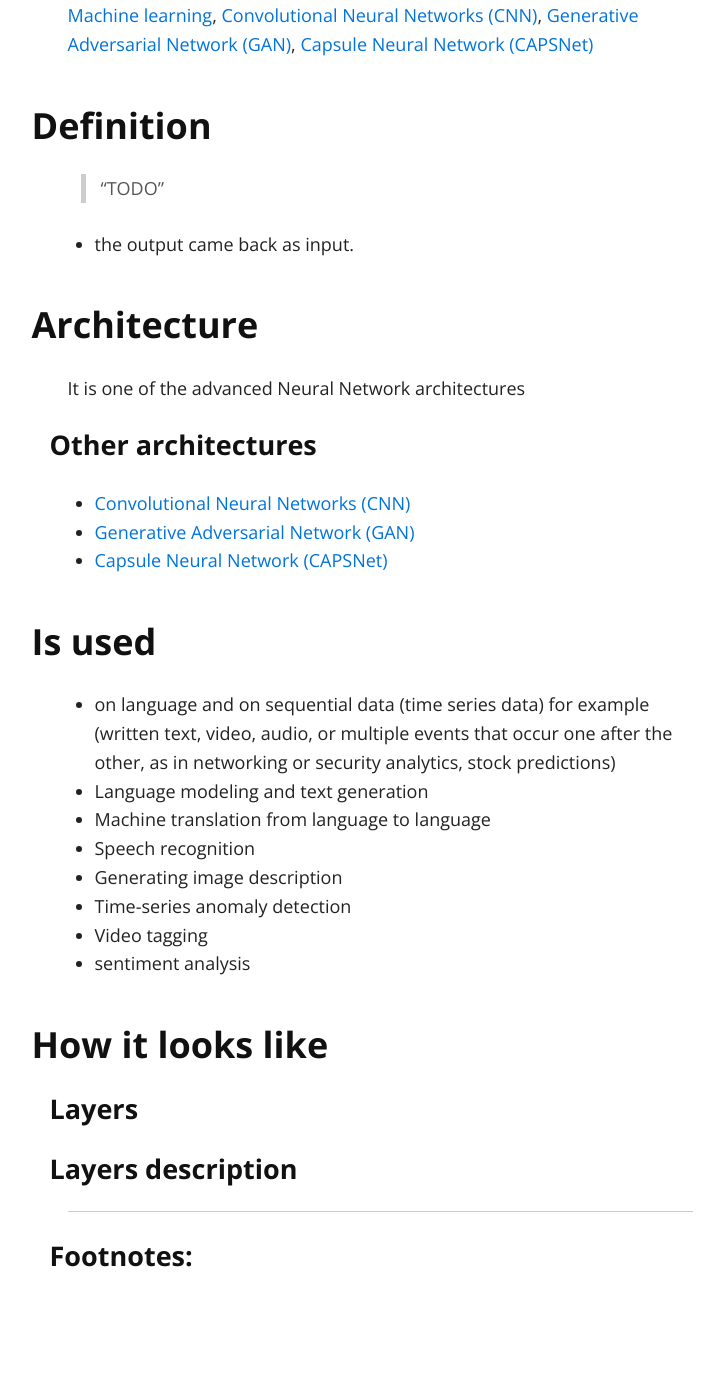
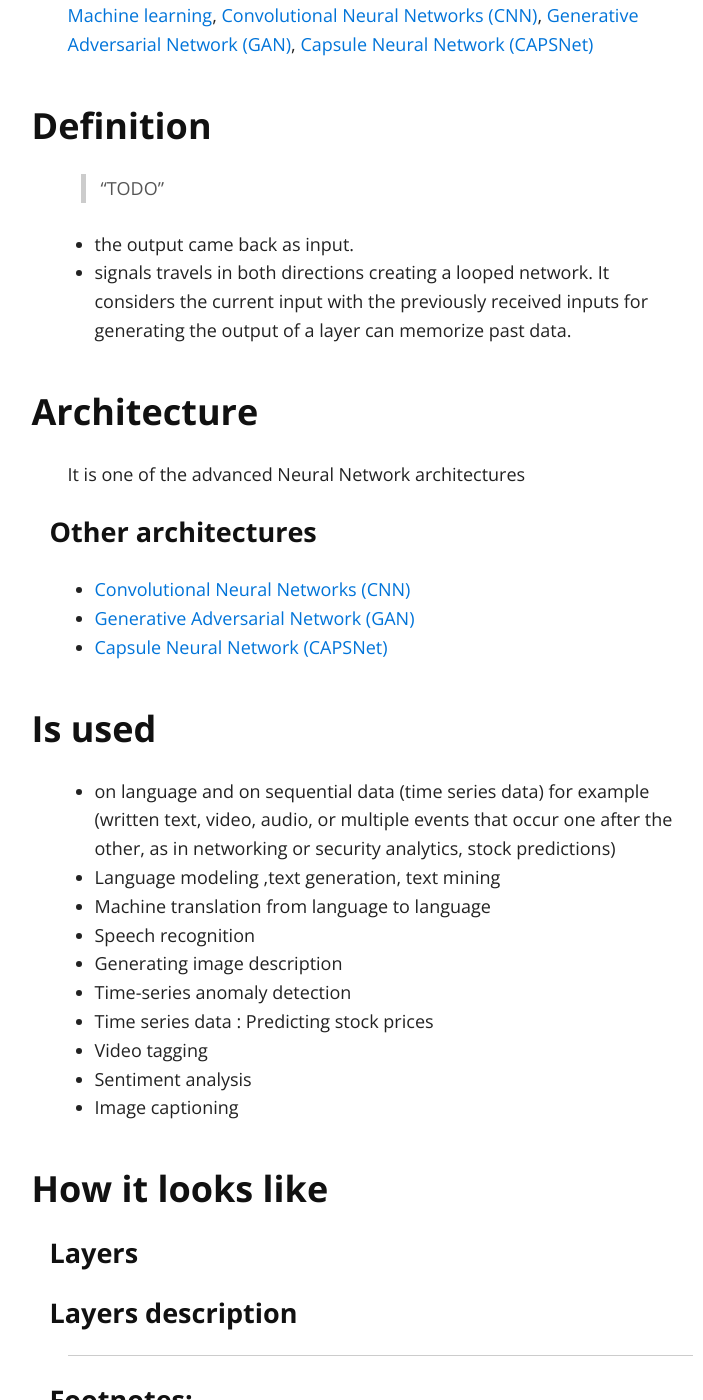
Before and after one commit to peterszatmary/ai, a Jekyll site: the page built from _posts/2020-11-12-recurrent-neural-network.markdown, in a window 1280 px wide and 1400 px high, scrolled down 512 px. Shown: the whole window, without its empty margins (260-963 px from the left). Built offline with Jekyll 4.4.1, drawn with Linux system fonts in a browser that asks for light colours; nearby versions of some CDN libraries; before the commit the page ends 1875 px from its top, so only the background shows below that.

Commit message:
few more less vague definitions.

```diff
--- a/_posts/2020-11-12-recurrent-neural-network.markdown
+++ b/_posts/2020-11-12-recurrent-neural-network.markdown
@@ -15,6 +15,8 @@ tags: categorisation machine-learning technique neural-network deep-learning
 > "TODO"
 
 - the output came back as input.
+- signals travels in both directions creating a looped network. It considers the current input with the previously
+ received inputs for generating the output of a layer can memorize past data.
 
 ### Architecture
 
@@ -30,13 +32,16 @@ It is one of the advanced Neural Network architectures
 
 - on language and on sequential data (time series data) for example (written text, video, audio, or multiple events that
  occur one after the other, as in networking or security analytics, stock predictions)
-- Language modeling and text generation
+- Language modeling ,text generation, text mining
 - Machine translation from language to language
 - Speech recognition
 - Generating image description
 - Time-series anomaly detection
+- Time series data : Predicting stock prices
 - Video tagging
-- sentiment analysis
+- Sentiment analysis
+- Image captioning
+
 
 
 
```
